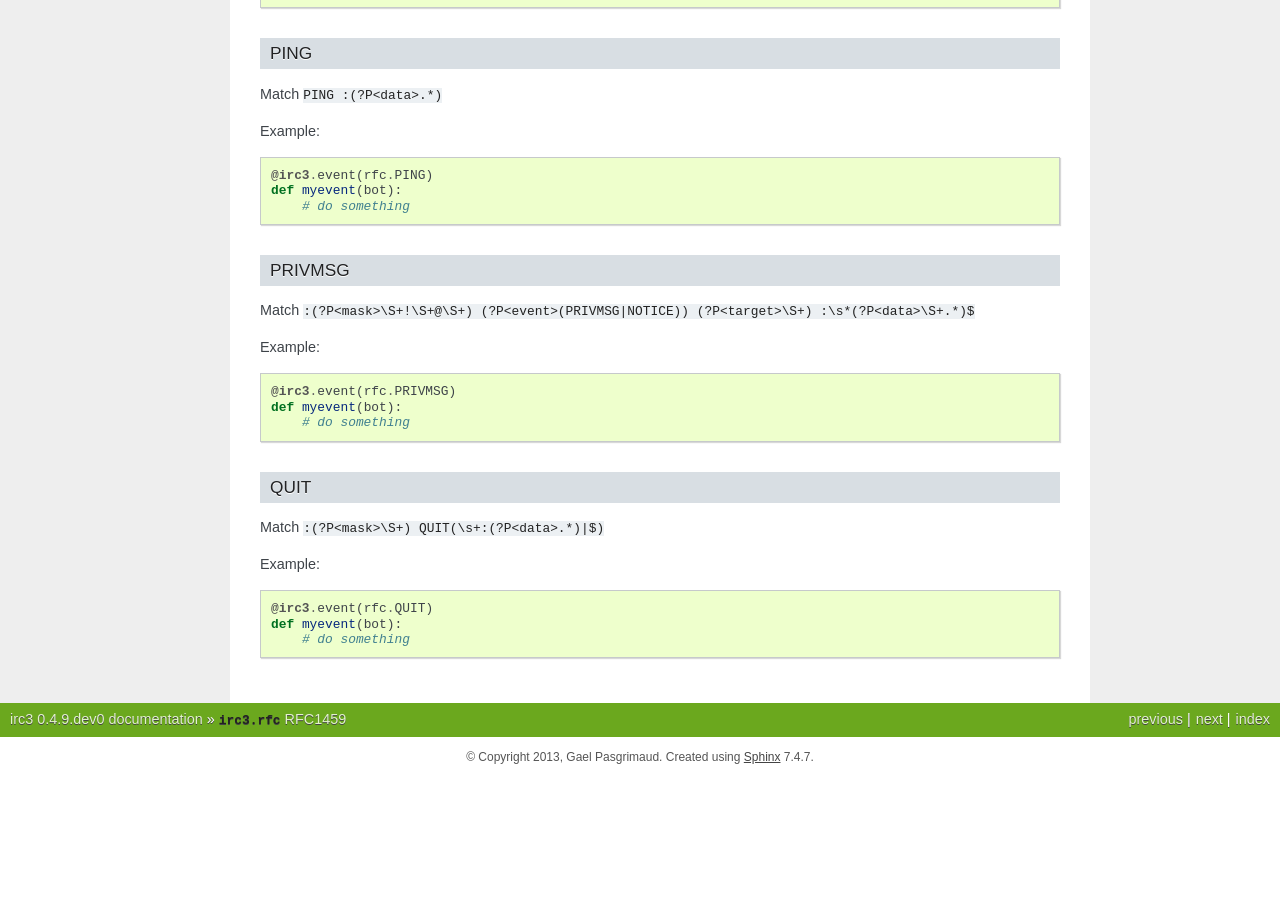
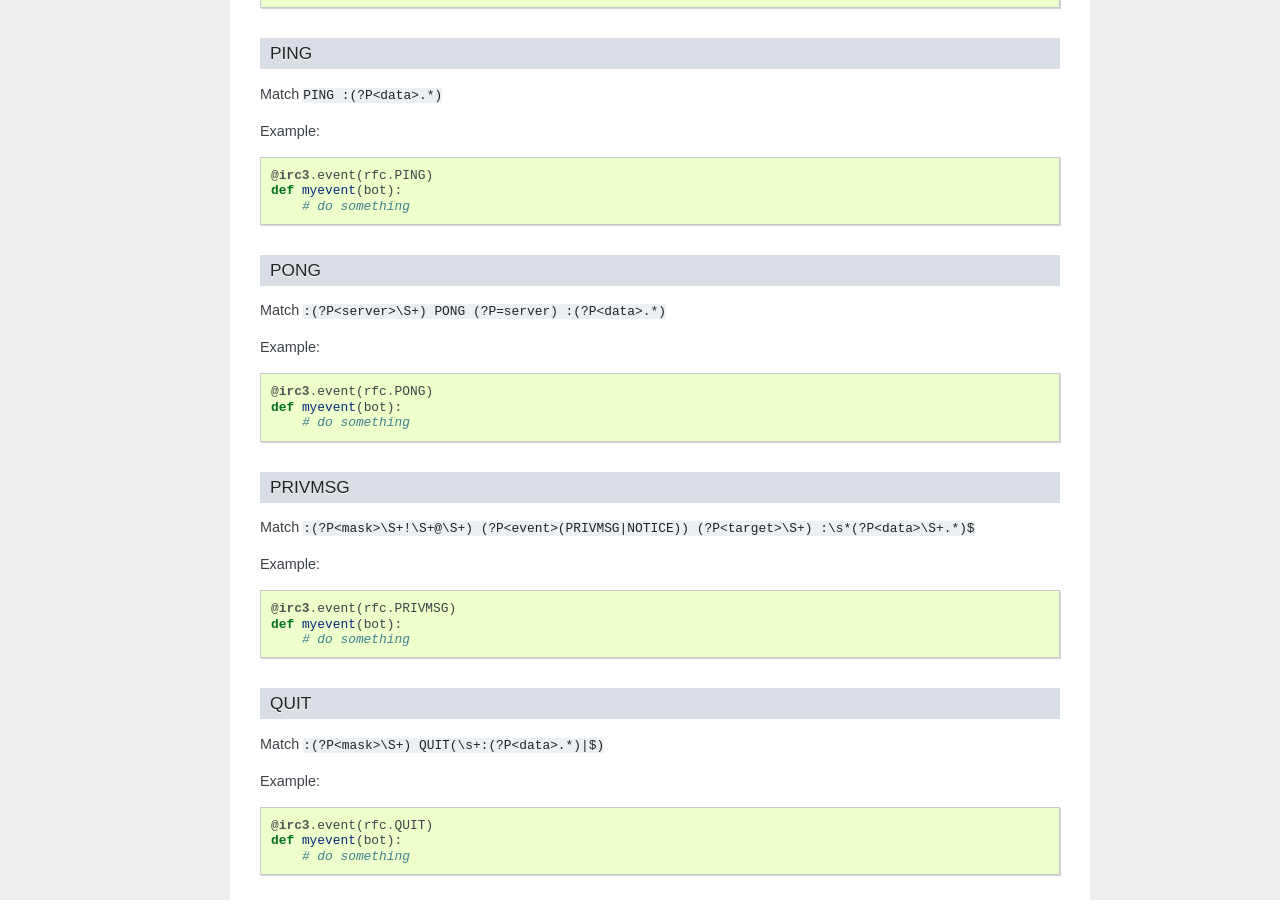
Before and after one commit to gawel/irc3, a Sphinx documentation site: the page built from docs/rfc.rst, in a window 1280 px wide and 900 px high, scrolled down 27006 px. Built offline with Sphinx 7.4.7, drawn with Linux system fonts in a browser that asks for light colours; pages that are not in the unit, such as notebooks, are missing from menus; before the commit the page ends 27783 px from its top, so only the background shows below that.

Commit message:
update docs

```diff
--- a/docs/rfc.rst
+++ b/docs/rfc.rst
@@ -1623,6 +1623,19 @@ Example:
     def myevent(bot):
         # do something
 
+PONG
+----
+
+Match ``:(?P<server>\S+) PONG (?P=server) :(?P<data>.*)``
+
+Example:
+
+.. code-block:: python
+
+    @irc3.event(rfc.PONG)
+    def myevent(bot):
+        # do something
+
 PRIVMSG
 -------
 
--- a/examples/commands.rst
+++ b/examples/commands.rst
@@ -53,11 +53,11 @@ Show uptimes
 social
 ======
 
-mb
---
+tweet
+-----
 
 Post to social networks
 
-    ``!mb [--id=<id>] <message>...``
+    ``!tweet [--id=<id>] <message>...``
 
 *Require edit permission.*
```
